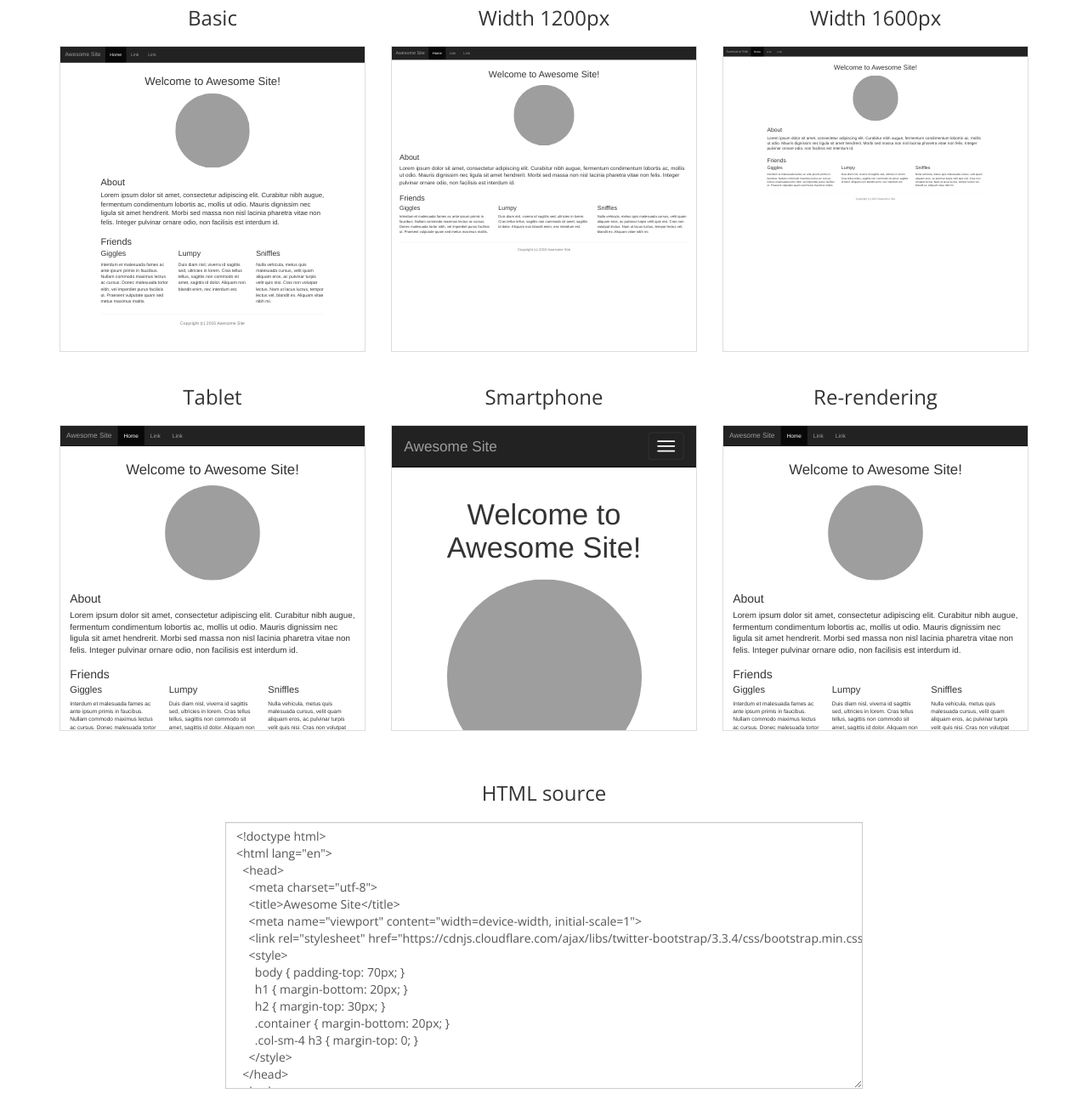
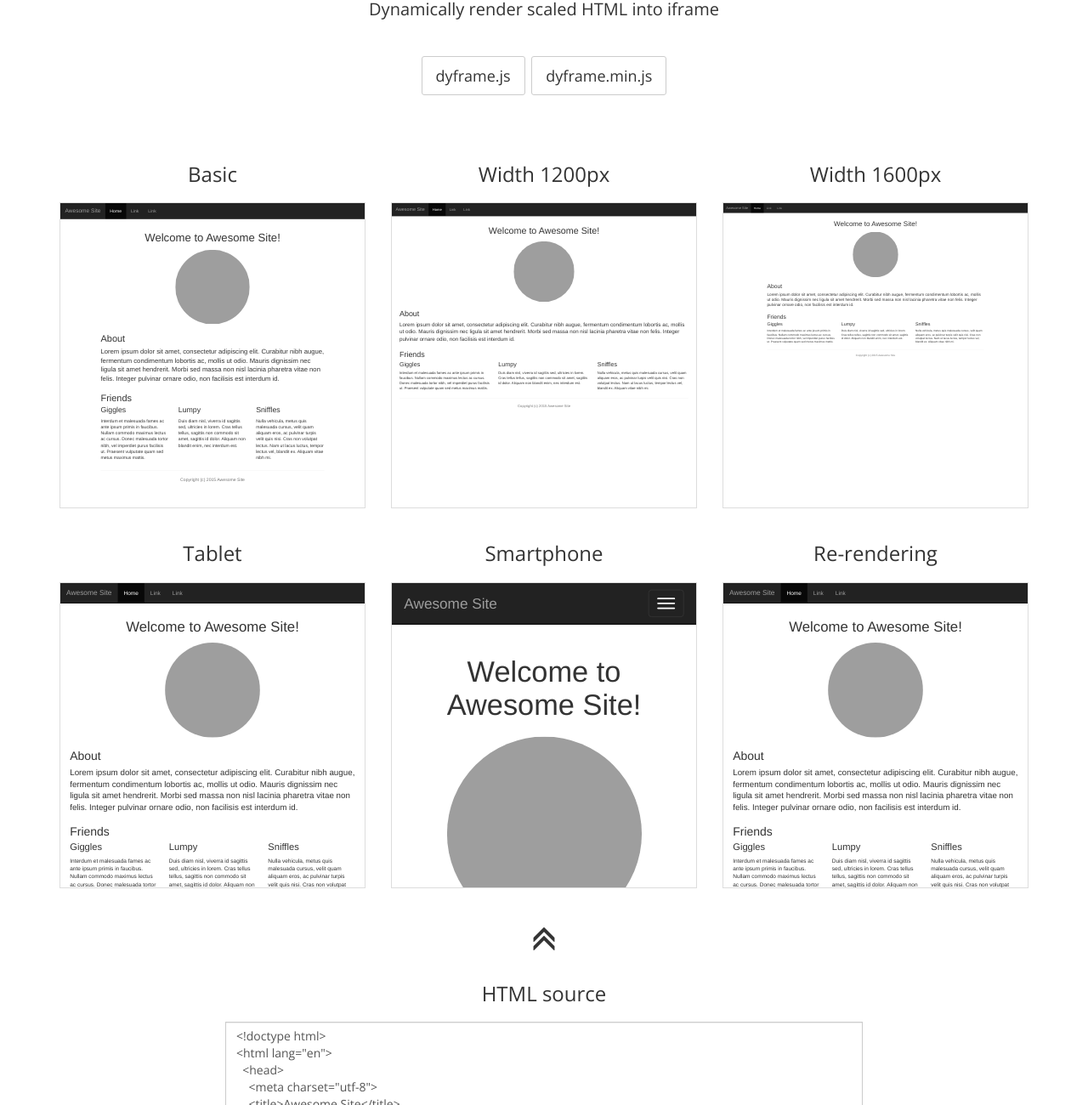
Before and after one commit to htanjo/dyframe, a website: page demo/index.html in a window 1280 px wide. Shown: the part 152-1452 px from the top of the page at 85% size. Drawn offline with nearby package versions, Linux system fonts and the light colour scheme.

Commit message:
Update demo page

```diff
--- a/demo/demo.css
+++ b/demo/demo.css
@@ -4,17 +4,45 @@ body {
   font-family: "Open Sans", "Helvetica Neue", Helvetica, Arial, sans-serif;
 }
 
-h1 {
-  margin-top: 60px;
-  margin-bottom: 60px;
+.hero {
+  margin-top: 80px;
+  margin-bottom: 80px;
   text-align: center;
 }
 
-h2 {
+.hero h1 {
+  font-size: 54px;
+}
+
+.hero p {
+  font-size: 20px;
+}
+
+.buttons {
+  margin-top: 40px;
+  text-align: center;
+}
+
+.btn {
+  border-radius: 3px;
+}
+
+.buttons .btn {
+  margin-left: 2px;
+  margin-right: 2px;
+}
+
+.section {
+  margin-top: 80px;
+  margin-bottom: 80px;
+  text-align: center;
+}
+
+h2,
+h3 {
   margin-top: 0;
   margin-bottom: 20px;
   text-align: center;
-  font-size: 24px;
 }
 
 .col-sm-4 {
@@ -45,6 +73,21 @@ textarea {
   box-shadow: inset 0 1px 1px rgba(0, 0, 0, 0.075), 0 0 0 2px rgba(102, 175, 233, 0.6);
 }
 
+.separator {
+  font-size: 30px;
+  text-align: center;
+}
+
+.set-icon {
+  display: inline-block;
+}
+.set-icon .glyphicon {
+  display: block;
+}
+.set-icon .glyphicon:not(:first-child) {
+  margin-top: -0.65em;
+}
+
 .footer {
   margin-top: 80px;
   margin-bottom: 40px;
--- a/demo/index.html
+++ b/demo/index.html
@@ -10,35 +10,48 @@
   <body>
     <a href="https://github.com/htanjo/dyframe" class="ribbon">Fork me on GitHub</a>
     <div class="container">
-      <h1>Dyframe</h1>
+      <div class="hero">
+        <h1>Dyframe</h1>
+        <p>Dynamically render scaled HTML into iframe</p>
+        <div class="buttons">
+          <a href="https://github.com/htanjo/dyframe/raw/v0.1.0/dyframe.js" class="btn btn-lg btn-default" download>dyframe.js</a>
+          <a href="https://github.com/htanjo/dyframe/raw/v0.1.0/dyframe.min.js" class="btn btn-lg btn-default" download>dyframe.min.js</a>
+        </div>
+      </div>
       <div class="row">
         <div class="col-sm-4">
-          <h2>Basic</h2>
+          <h3>Basic</h3>
           <div class="dyframe" id="dyframe-basic"></div>
         </div>
         <div class="col-sm-4">
-          <h2>Width 1200px</h2>
+          <h3>Width 1200px</h3>
           <div class="dyframe" id="dyframe-width"></div>
         </div>
         <div class="col-sm-4">
-          <h2>Width 1600px</h2>
+          <h3>Width 1600px</h3>
           <div class="dyframe" id="dyframe-width-2"></div>
         </div>
         <div class="col-sm-4">
-          <h2>Tablet</h2>
+          <h3>Tablet</h3>
           <div class="dyframe" id="dyframe-tablet"></div>
         </div>
         <div class="col-sm-4">
-          <h2>Smartphone</h2>
+          <h3>Smartphone</h3>
           <div class="dyframe" id="dyframe-smartphone"></div>
         </div>
         <div class="col-sm-4">
-          <h2>Re-rendering</h2>
+          <h3>Re-rendering</h3>
           <div class="dyframe" id="dyframe-render"></div>
         </div>
       </div>
+      <div class="separator">
+        <div class="set-icon">
+          <span class="glyphicon glyphicon-menu-up"></span>
+          <span class="glyphicon glyphicon-menu-up"></span>
+        </div>
+      </div>
       <div class="form">
-        <h2>HTML source</h2>
+        <h3>HTML source</h3>
         <textarea class="form-control" id="input" rows="15">
 &lt;!doctype html&gt;
 &lt;html lang="en"&gt;
@@ -106,8 +119,11 @@
   &lt;/body&gt;
 &lt;/html&gt;</textarea>
       </div>
+      <div class="section">
+        <div class="h2"><a href="https://github.com/htanjo/dyframe#readme">Dyframe Documentation</a></div>
+      </div>
       <div class="footer">
-        <p class="small text-muted">Copyright &copy; 2015 Tanjo, Hiroyuki</p>
+        <p class="small">Copyright &copy; 2015 Tanjo, Hiroyuki</p>
       </div>
     </div>
     <script src="../src/dyframe.js"></script>
```
